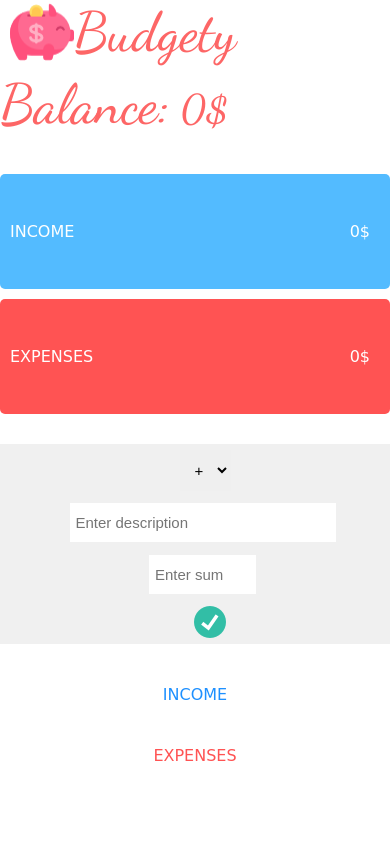
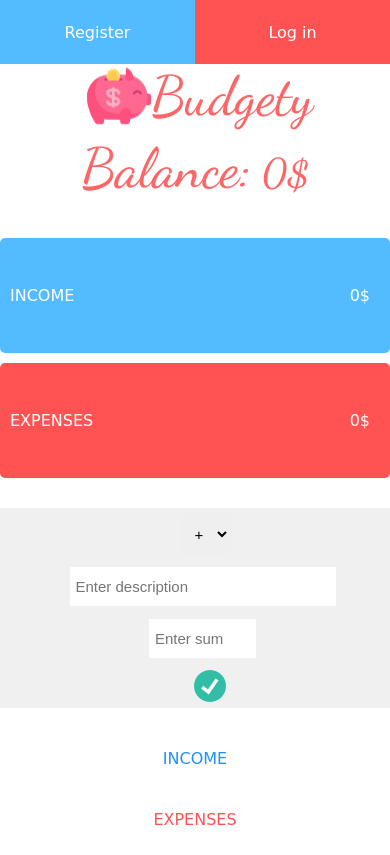
Before and after one commit to Valeriu-Git/Budgety, a Django app: page / in a window 390 px wide. Before the commit the page ends 761 px from the top, so only its background shows below. Run offline with Django 3.2, Linux system fonts and the light colour scheme; some libraries are stand-ins or nearby versions.

Commit message:
Added register and log in buttons

```diff
--- a/Budget_App/static/App/CSS/style.css
+++ b/Budget_App/static/App/CSS/style.css
@@ -46,7 +46,38 @@ to{border-color:#FF5454;}
   margin-left: 10px;
 }
 
+.user-authentication{
+grid-area:F;
+display: flex;
+justify-content: flex-end;
+}
+.register{
+  display: flex;
+  height: 100%;
+  width: 100px;
+  justify-content: center;
+  align-items: center;
+  background: #53BBFF;
+  border-radius: 20px;
+}
 
+.register a,.login a{
+  color: white;
+  text-decoration: none;
+  padding: 25px 20px;
+}
+
+.login
+{
+  display: flex;
+  height: 100%;
+  width: 100px;
+  background: #FF5353;
+  border-radius: 20px;
+  margin-left: 5px;
+  justify-content: center;
+  align-items: center;
+}
 #brand-space #brand #brand-text, #balance p{
   margin:0;
 
@@ -301,7 +332,7 @@ body {
   body{
     grid-template-rows: 64px  80px 250px 130px auto;
     grid-template-areas:
-    "A A A"
+    "A A F"
     "E E E"
     ". B ."
     "C C C"
@@ -310,11 +341,9 @@ body {
 
   #brand-space{
     display: flex;
-
+    justify-content: flex-start;
     align-items: center;
   }
-
-
 }
 
 @media screen and (max-width:900px){
@@ -336,8 +365,9 @@ body {
 
   body{
 
-      grid-template-rows: 64px 80px 300px 200px auto;
+      grid-template-rows: 64px 64px 80px 300px 200px auto;
       grid-template-areas:
+      "F F F"
       "A A A"
       "E E E"
       "B B B"
@@ -346,6 +376,9 @@ body {
       overflow: visible;
   }
 
+  #brand-space{
+    justify-content: center;
+  }
   #data{
     flex-direction: column;
   }
@@ -356,8 +389,12 @@ body {
   }
 }
 
-@media screen and (max-width:575px) {
-  #balance{
-    justify-content: flex-start;
+@media screen and (max-width:500px)
+{
+  .register,.login{
+    width: 50%;
+    border-radius: 0;
+    margin: 0;
   }
+
 }
--- a/Budget_App/templates/index.html
+++ b/Budget_App/templates/index.html
@@ -21,6 +21,16 @@
     <div id="balance">
       <p>Balance:</p>
       <p class="balance-value">0$</p>
+    </div>
+
+    <div class="user-authentication">
+      <div class="register">
+        <a href="#">Register</a>
+      </div>
+
+      <div class="login">
+        <a href="#">Log in</a>
+      </div>
     </div>
 
     <div id="data">
```
Also changed, not shown: Budget_App/App/static/App/CSS/style.css (+45 -8 lines).
